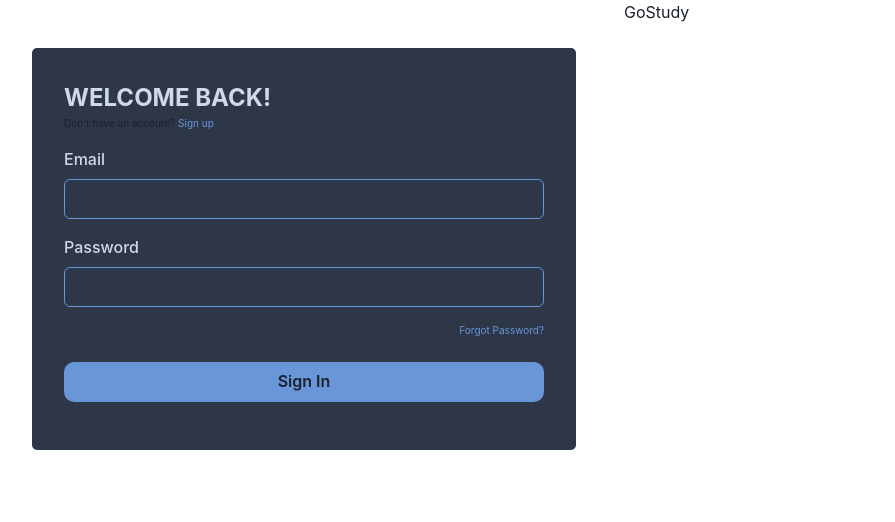
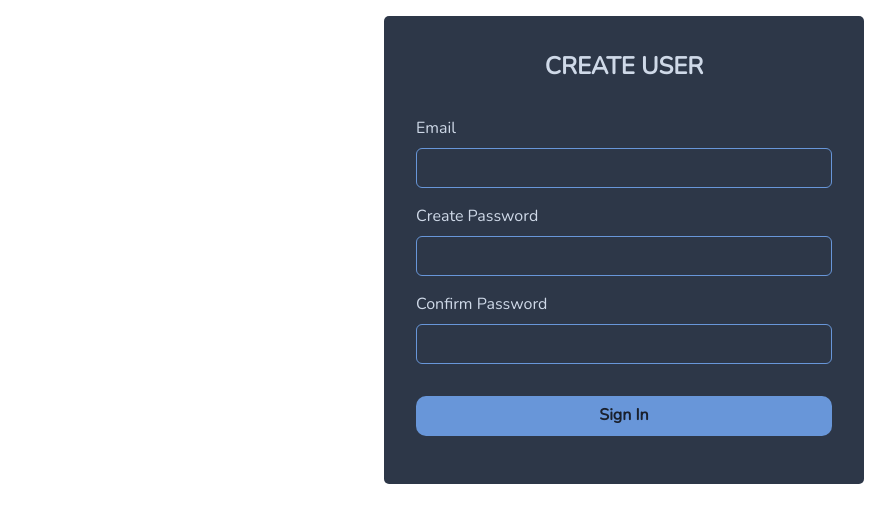
Before and after one commit to KeatonShawhan/goStudy, a React (Vite) app in the folder frontend/Frontend-React-App/: page / in a window 1280 px wide. Shown: the top 522 px of the page, without its empty margins (16-911 px from the left). Built offline with nearby package versions, Linux system fonts and the light colour scheme.

Commit message:
Created CreateUserCard.

```diff
--- a/frontend/Frontend-React-App/package.json
+++ b/frontend/Frontend-React-App/package.json
@@ -13,6 +13,8 @@
     "@chakra-ui/react": "^2.8.0",
     "@emotion/react": "^11.11.1",
     "@emotion/styled": "^11.11.0",
+    "@fontsource/nunito": "^5.0.8",
+    "@fontsource/overpass": "^5.0.8",
     "framer-motion": "^10.16.1",
     "react": "^18.2.0",
     "react-dom": "^18.2.0"
--- a/frontend/Frontend-React-App/src/App.tsx
+++ b/frontend/Frontend-React-App/src/App.tsx
@@ -1,11 +1,11 @@
 import { Box } from "@chakra-ui/react";
-import LoginPage from "./pages/LoginPage";
+import CreateUserCard from "./components/CreateUserCard";
 
 function App() {
 
   return (
-    <Box  width='100%' height='30rem'>
-      <LoginPage/>
+    <Box width='100%' height='30rem'>
+      <CreateUserCard/>
     </Box>
   )
 }
--- /dev/null
+++ b/frontend/Frontend-React-App/src/components/CreateUserCard.tsx
@@ -0,0 +1,23 @@
+import { FormControl, FormLabel, Input, Button, Box, Text } from "@chakra-ui/react"
+
+const CreateUserCard = () => {
+  return (
+    <Box width='100%' display='flex' justifyContent='center' alignItems='center' marginTop='1rem'>
+      <Box  width='30rem' background='gray.700' borderRadius='5px' padding='2rem' marginBottom='1rem'>
+        <Text color='#cfd9e8' fontWeight='bold' fontSize='2xl' textAlign='center' marginBottom='2rem'>CREATE USER</Text>
+        <FormControl marginBottom='1rem'>
+        <FormLabel color='#cfd9e8'>Email</FormLabel>
+        <Input type='email' marginBottom='1rem' border='1px solid #6896d9' />
+        <FormLabel color='#cfd9e8'>Create Password</FormLabel>
+        <Input type='password' border='1px solid #6896d9' marginBottom='1rem' />
+        <FormLabel color='#cfd9e8'>Confirm Password</FormLabel>
+        <Input type='password' border='1px solid #6896d9' marginBottom='2rem' />
+        <Button borderRadius='10px' width='100%' background='#6896d9'>Sign In</Button>
+        </FormControl>
+      </Box>
+    </Box>
+
+  )
+}
+
+export default CreateUserCard
--- a/frontend/Frontend-React-App/src/components/LoginCard.tsx
+++ b/frontend/Frontend-React-App/src/components/LoginCard.tsx
@@ -7,9 +7,9 @@ const LoginCard = () => {
     <Text fontSize='2xs' marginBottom='1rem'>Don't have an account? <Link color='#6896d9'>Sign up</Link></Text>
     <FormControl marginBottom='1rem'>
     <FormLabel color='#cfd9e8'>Email</FormLabel>
-    <Input type='email' marginBottom='1rem' border='1px solid #6896d9'/>
+    <Input type='email' marginBottom='1rem' border='1px solid #6896d9' />
     <FormLabel color='#cfd9e8'>Password</FormLabel>
-    <Input type='password' border='1px solid #6896d9' marginBottom='1rem'/>
+    <Input type='password' border='1px solid #6896d9' marginBottom='1rem' />
     <Link marginBottom='1.5rem' fontSize='2xs' display='flex' justifyContent='right' color='#6896d9'>Forgot Password?</Link>
     <Button borderRadius='10px' width='100%' background='#6896d9'>Sign In</Button>
     </FormControl>
--- a/frontend/Frontend-React-App/src/components/LoginLogo.tsx
+++ b/frontend/Frontend-React-App/src/components/LoginLogo.tsx
@@ -1,8 +1,10 @@
-import { Text } from "@chakra-ui/react"
+import { Box, Text } from "@chakra-ui/react"
 
 const LoginLogo = () => {
   return (
-    <Text>GoStudy</Text>
+    <Box>
+      <Text fontSize='3xl' fontWeight='extrabold'>GoStudy</Text>
+    </Box>
   )
 }
 
--- a/frontend/Frontend-React-App/src/main.tsx
+++ b/frontend/Frontend-React-App/src/main.tsx
@@ -3,10 +3,11 @@ import ReactDOM from 'react-dom/client'
 import { ChakraProvider } from '@chakra-ui/react'
 import App from './App.tsx'
 import './index.css'
+import  theme  from './theme.ts'
 
 ReactDOM.createRoot(document.getElementById('root')!).render(
   <React.StrictMode>
-    <ChakraProvider>
+    <ChakraProvider theme={theme}>
     <App />
     </ChakraProvider>
   </React.StrictMode>,
--- a/frontend/Frontend-React-App/src/pages/LoginPage.tsx
+++ b/frontend/Frontend-React-App/src/pages/LoginPage.tsx
@@ -6,7 +6,7 @@ const LoginPage = () => {
   return (
     <Grid templateColumns='repeat(2, 50%)'>
         <GridItem margin='3rem'><LoginCard/></GridItem>
-        <GridItem width='100%' overflow='hidden'><LoginLogo/></GridItem>
+        <GridItem width='100%' overflow='hidden' display='flex' justifyContent='center' paddingTop='4rem'><LoginLogo/></GridItem>
     </Grid>
 
   )
--- /dev/null
+++ b/frontend/Frontend-React-App/src/theme.ts
@@ -0,0 +1,12 @@
+import { extendTheme } from '@chakra-ui/react';
+import '@fontsource/nunito'
+import '@fontsource/overpass'
+const theme = extendTheme({
+    fonts: {
+      heading: `'Overpass', sans-serif`,
+      body: `'Nunito', sans-serif`,
+    },
+  })
+
+
+export default theme;
```
Also changed, not shown: 1 other file (tests, documents, lock files or other folders).
